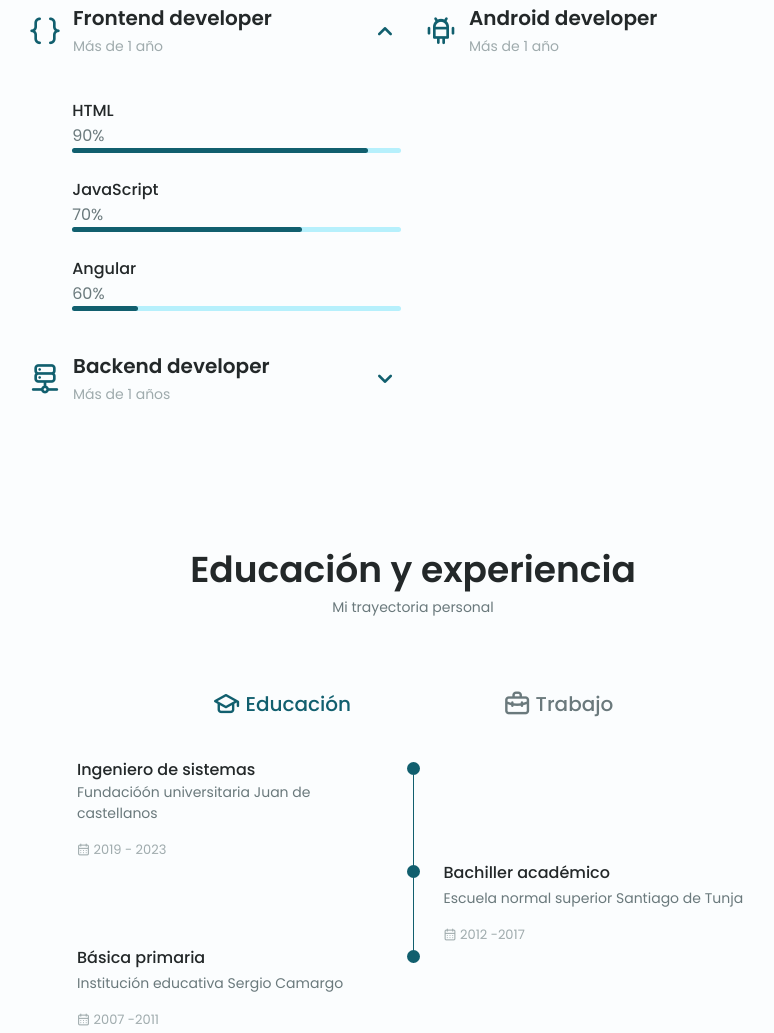
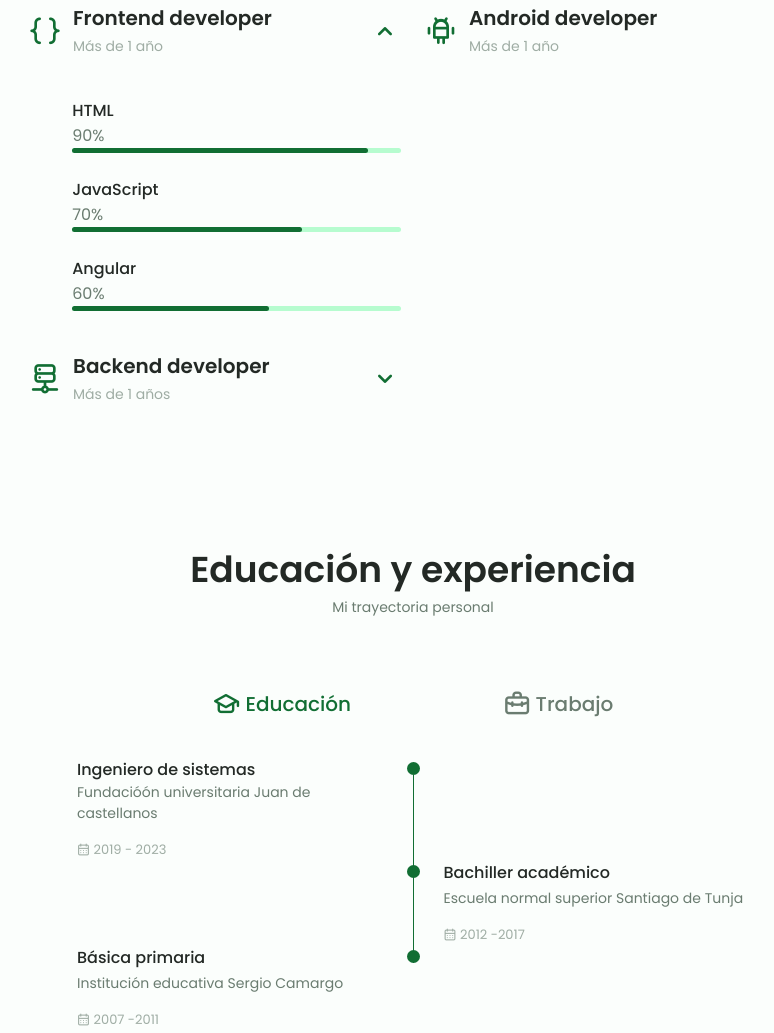
Before and after one commit to roaxxx/roaxxx.github.io, a plain HTML site: page index.html in a window 1280 px wide. Shown: the part 1412-2445 px from the top of the page, without its empty margins (227-1001 px from the left). Drawn offline with nearby package versions, Linux system fonts and the light colour scheme.

Commit message:
Update styles.css

```diff
--- a/assets/css/styles.css
+++ b/assets/css/styles.css
@@ -3,8 +3,8 @@
 
 :root {
   --header-height: 3rem;
-  --hue-color: 190;
-  /*--hue-color: 142;*/
+
+  --hue-color: 142;
 
   --first-color: hsl(var(--hue-color), 73%, 25%);
   --first-color-second: hsl(var(--hue-color), 69%, 61%);
@@ -502,7 +502,7 @@ img {
 }
 
 .skills__angular{
-  width: 20%;
+  width: 60%;
 }
 .skills__java{
   width: 70%;
```
